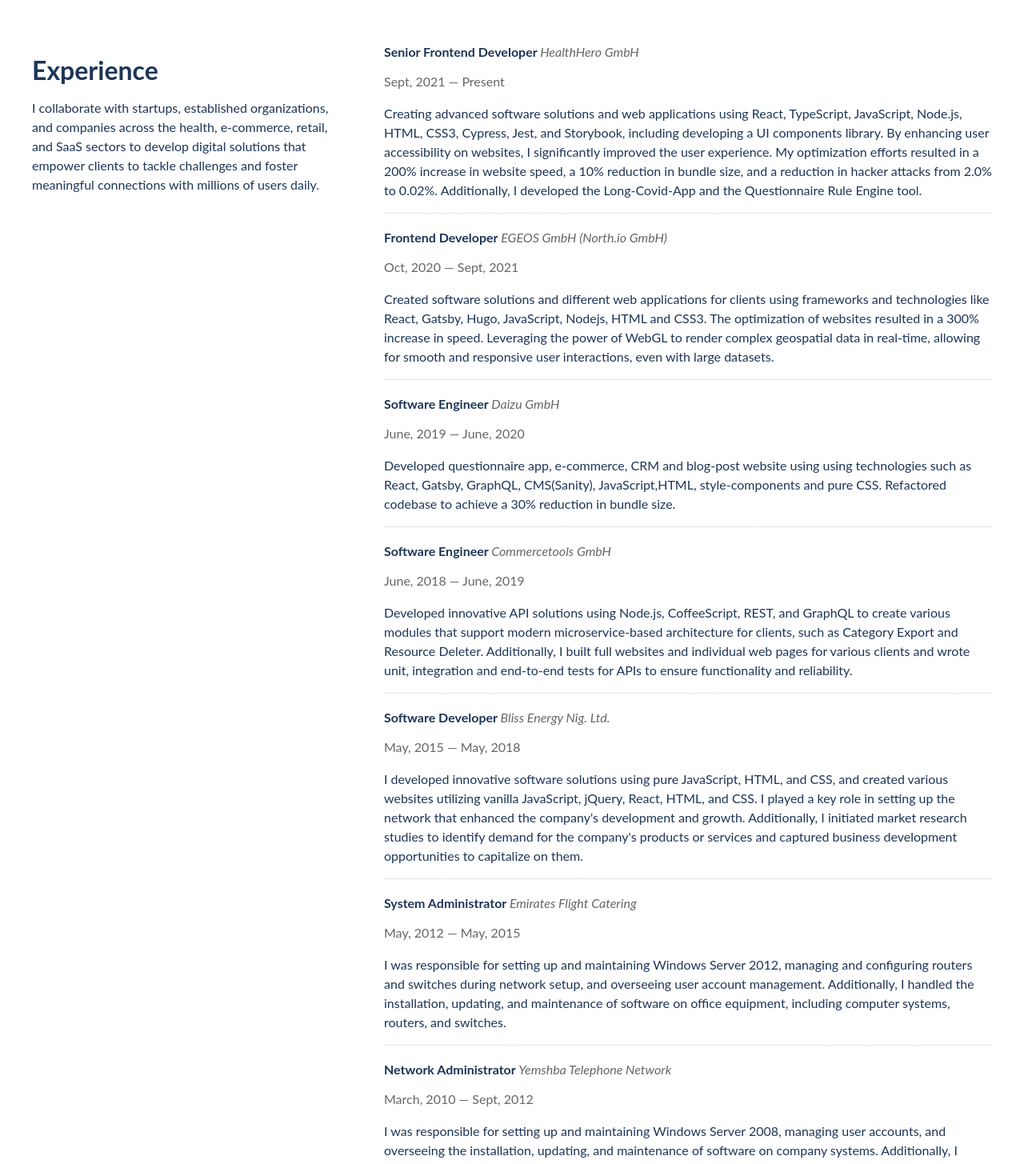
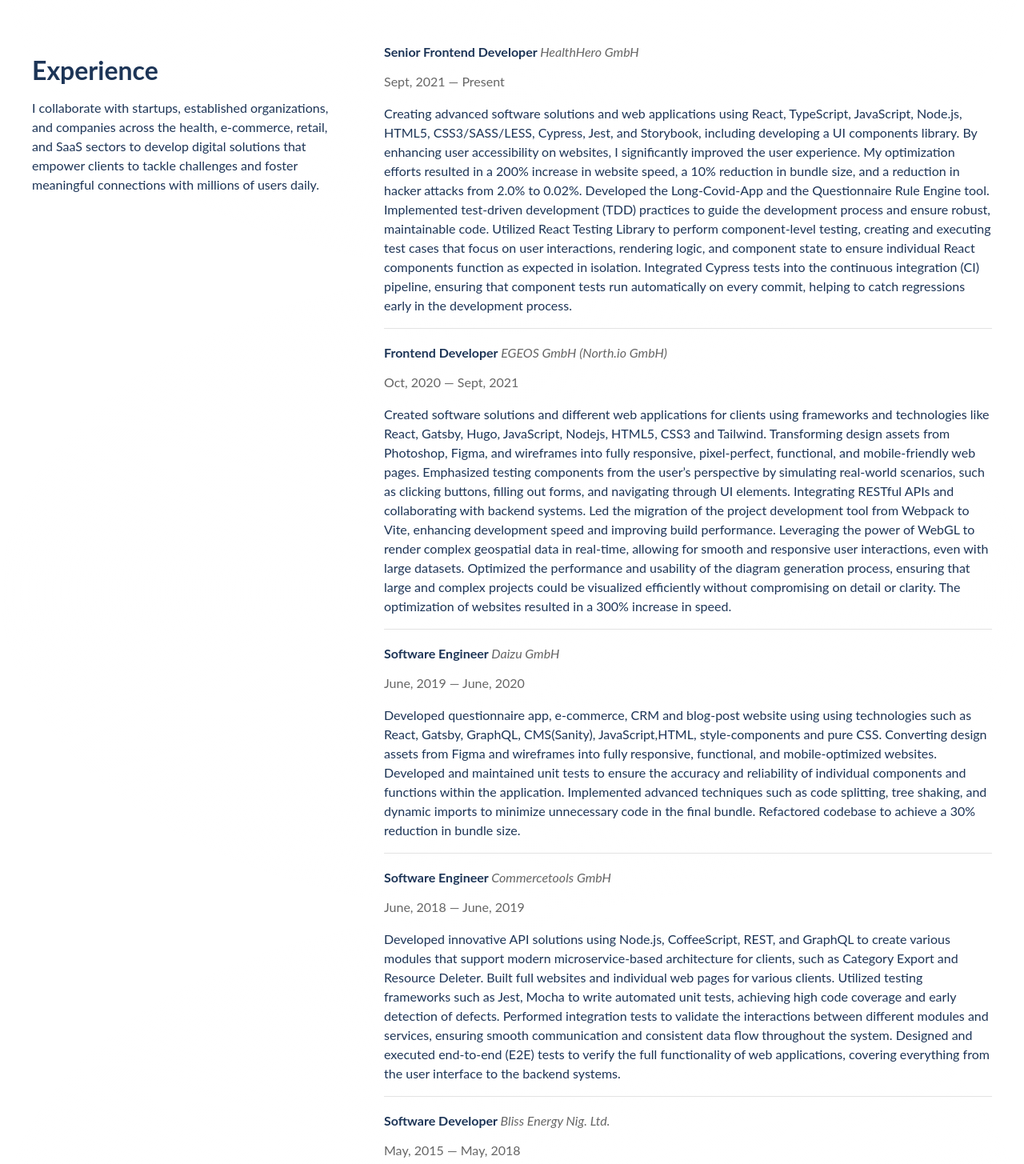
Before and after one commit to Babanila/babajide-williams-website, a SvelteKit app: page / in a window 1280 px wide. Shown: the part 1260-2715 px from the top of the page at 80% size. Built offline with nearby package versions, Linux system fonts and the light colour scheme; no server answers.

Commit message:
Update job description to latest

```diff
--- a/src/routes/+page.svelte
+++ b/src/routes/+page.svelte
@@ -108,7 +108,7 @@
 			},
 			{
 				name: 'Testing & CI/CD',
-				details: 'Storybook, Cypress, Jest, Docker, GitHub-Actions, CircleCI, Jenkins.'
+				details: 'Storybook, Cypress, Jest, Mocha, Docker, GitHub-Actions, CircleCI, Jenkins.'
 			}
 		]
 	};
@@ -118,50 +118,68 @@
 			title: 'Senior Frontend Developer',
 			company: 'HealthHero GmbH',
 			date: 'Sept, 2021 — Present',
-			description:
-				'Creating advanced software solutions and web applications using React, TypeScript, JavaScript, Node.js, HTML, CSS3, Cypress, Jest, and Storybook, including developing a UI components library. By enhancing user accessibility on websites, I significantly improved the user experience. My optimization efforts resulted in a 200% increase in website speed, a 10% reduction in bundle size, and a reduction in hacker attacks from 2.0% to 0.02%. Additionally, I developed the Long-Covid-App and the Questionnaire Rule Engine tool.'
+			description: `Creating advanced software solutions and web applications using React, TypeScript, JavaScript, Node.js, HTML5, CSS3/SASS/LESS, Cypress, Jest, and Storybook, including developing a UI components library.
+				By enhancing user accessibility on websites, I significantly improved the user experience.
+				My optimization efforts resulted in a 200% increase in website speed, a 10% reduction in bundle size, and a reduction in hacker attacks from 2.0% to 0.02%.
+				Developed the Long-Covid-App and the Questionnaire Rule Engine tool.
+				Implemented test-driven development (TDD) practices to guide the development process and ensure robust, maintainable code.
+				Utilized React Testing Library to perform component-level testing, creating and executing test cases that focus on user interactions, rendering logic, and component state to ensure individual React components function as expected in isolation.
+				Integrated Cypress tests into the continuous integration (CI) pipeline, ensuring that component tests run automatically on every commit, helping to catch regressions early in the development process.`
 		},
 		{
 			title: 'Frontend Developer',
 			company: 'EGEOS GmbH (North.io GmbH)',
 			date: 'Oct, 2020 — Sept, 2021',
-			description:
-				'Created software solutions and different web applications for clients using frameworks and technologies like React, Gatsby, Hugo, JavaScript, Nodejs, HTML and CSS3. The optimization of websites resulted in a 300% increase in speed. Leveraging the power of WebGL to render complex geospatial data in real-time, allowing for smooth and responsive user interactions, even with large datasets.'
+			description: `Created software solutions and different web applications for clients using frameworks and technologies like React, Gatsby, Hugo, JavaScript, Nodejs, HTML5, CSS3 and Tailwind.
+				Transforming design assets from Photoshop, Figma, and wireframes into fully responsive, pixel-perfect, functional, and mobile-friendly web pages.
+				Emphasized testing components from the user’s perspective by simulating real-world scenarios, such as clicking buttons, filling out forms, and navigating through UI elements.
+				Integrating RESTful APIs and collaborating with backend systems.
+				Led the migration of the project development tool from Webpack to Vite, enhancing development speed and improving build performance.
+				Leveraging the power of WebGL to render complex geospatial data in real-time, allowing for smooth and responsive user interactions, even with large datasets.
+				Optimized the performance and usability of the diagram generation process, ensuring that large and complex projects could be visualized efficiently without compromising on detail or clarity.
+				The optimization of websites resulted in a 300% increase in speed.`
 		},
 		{
 			title: 'Software Engineer',
 			company: 'Daizu GmbH',
 			date: 'June, 2019 — June, 2020',
-			description:
-				'Developed questionnaire app, e-commerce, CRM and blog-post website using using technologies such as React, Gatsby, GraphQL, CMS(Sanity), JavaScript,HTML, style-components and pure CSS. Refactored codebase to achieve a 30% reduction in bundle size.'
+			description: `Developed questionnaire app, e-commerce, CRM and blog-post website using using technologies such as React, Gatsby, GraphQL, CMS(Sanity), JavaScript,HTML, style-components and pure CSS.
+				Converting design assets from Figma and wireframes into fully responsive, functional, and mobile-optimized websites.
+				Developed and maintained unit tests to ensure the accuracy and reliability of individual components and functions within the application.
+				Implemented advanced techniques such as code splitting, tree shaking, and dynamic imports to minimize unnecessary code in the final bundle.
+				Refactored codebase to achieve a 30% reduction in bundle size.`
 		},
 		{
 			title: 'Software Engineer',
 			company: 'Commercetools GmbH',
 			date: 'June, 2018 — June, 2019',
-			description:
-				'Developed innovative API solutions using Node.js, CoffeeScript, REST, and GraphQL to create various modules that support modern microservice-based architecture for clients, such as Category Export and Resource Deleter. Additionally, I built full websites and individual web pages for various clients and wrote unit, integration and end-to-end tests for APIs to ensure functionality and reliability.'
+			description: `Developed innovative API solutions using Node.js, CoffeeScript, REST, and GraphQL to create various modules that support modern microservice-based architecture for clients, such as Category Export and Resource Deleter.
+				Built full websites and individual web pages for various clients.
+				Utilized testing frameworks such as Jest, Mocha to write automated unit tests, achieving high code coverage and early detection of defects.
+				Performed integration tests to validate the interactions between different modules and services, ensuring smooth communication and consistent data flow throughout the system.
+				Designed and executed end-to-end (E2E) tests to verify the full functionality of web applications, covering everything from the user interface to the backend systems.`
 		},
 		{
 			title: 'Software Developer',
 			company: 'Bliss Energy Nig. Ltd.',
 			date: 'May, 2015 — May, 2018',
-			description:
-				"I developed innovative software solutions using pure JavaScript, HTML, and CSS, and created various websites utilizing vanilla JavaScript, jQuery, React, HTML, and CSS. I played a key role in setting up the network that enhanced the company's development and growth. Additionally, I initiated market research studies to identify demand for the company's products or services and captured business development opportunities to capitalize on them."
+			description: `Developed innovative software solutions using pure JavaScript, HTML, and CSS, and created various websites utilizing vanilla JavaScript, jQuery, React, HTML, and CSS.
+				Played a key role in setting up the network that enhanced the company's development and growth.
+				Initiated market research studies to identify demand for the company's products or services and captured business development opportunities to capitalize on them.`
 		},
 		{
 			title: 'System Administrator',
 			company: 'Emirates Flight Catering',
 			date: 'May, 2012 — May, 2015',
-			description:
-				'I was responsible for setting up and maintaining Windows Server 2012, managing and configuring routers and switches during network setup, and overseeing user account management. Additionally, I handled the installation, updating, and maintenance of software on office equipment, including computer systems, routers, and switches.'
+			description: `I was responsible for setting up and maintaining Windows Server 2012, managing and configuring routers and switches during network setup, and overseeing user account management.
+				Handled the installation, updating, and maintenance of software on office equipment, including computer systems, routers, and switches.`
 		},
 		{
 			title: 'Network Administrator',
 			company: 'Yemshba Telephone Network',
 			date: 'March, 2010 — Sept, 2012',
-			description:
-				'I was responsible for setting up and maintaining Windows Server 2008, managing user accounts, and overseeing the installation, updating, and maintenance of software on company systems. Additionally, I handled the installation and upkeep of office equipment, including computer systems, routers, and switches.'
+			description: `I was responsible for setting up and maintaining Windows Server 2008, managing user accounts, and overseeing the installation, updating, and maintenance of software on company systems.
+				Handled the installation and upkeep of office equipment, including computer systems, routers, and switches.`
 		}
 	];
 
@@ -716,10 +734,10 @@
 		}
 
 		.portfolio-section {
-		padding: 40px 120px;
-		display: flex;
-		flex-direction: column;
-	}
+			padding: 40px 120px;
+			display: flex;
+			flex-direction: column;
+		}
 	}
 
 	/* Large screens (desktops) */
```
